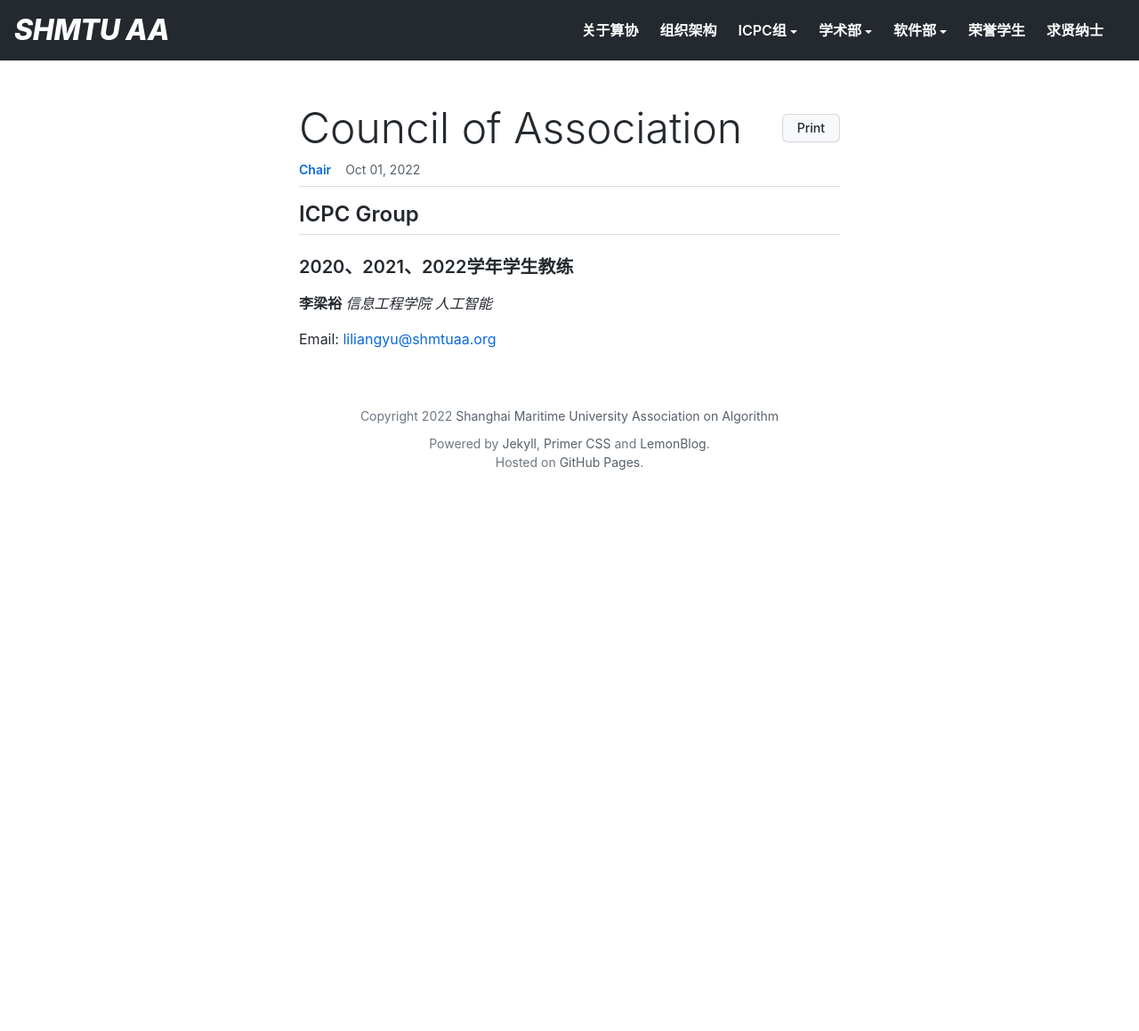
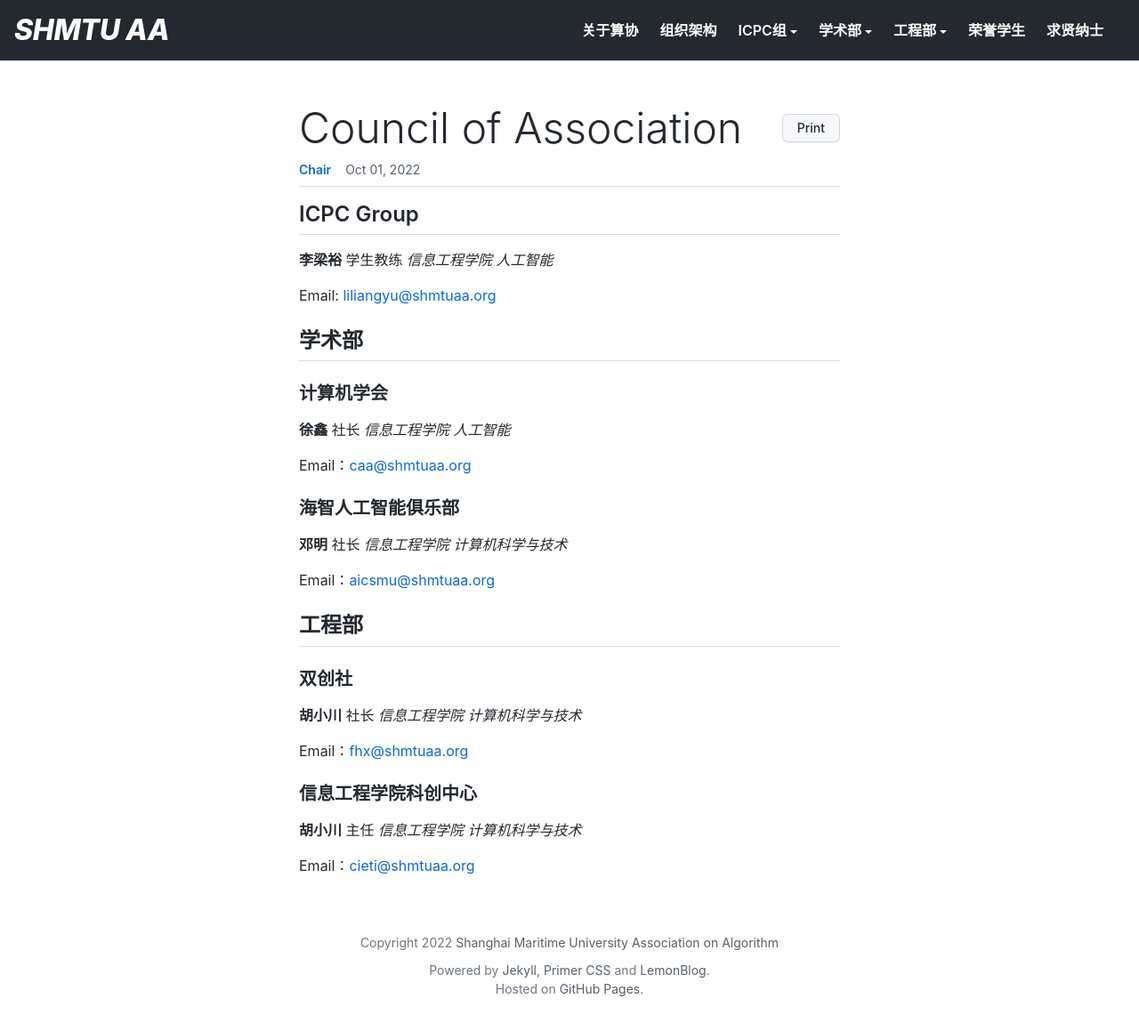
Before and after one commit to shmtuaa/shmtuaa.org, a Jekyll site: the page built from _posts/2022-10-01-MAIN-council.md, in a window 1280 px wide and 1162 px high. Shown: the top 1159 px of the window at 89% size. Built offline with Jekyll 4.4.1, drawn with Linux system fonts in a browser that asks for light colours.

Commit message:
Update naming

```diff
--- a/_includes/header.html
+++ b/_includes/header.html
@@ -41,7 +41,7 @@
     <div class="Header-item mr-4 hide-sm hide-md hide-lg">
         <details class="dropdown details-reset details-overlay d-inline-block">
             <summary class="Header-link f4 d-inline" aria-haspopup="true">
-                软件部
+                工程部
                 <div class="dropdown-caret"></div>
             </summary>
 
@@ -80,7 +80,7 @@
                 <li><a class="dropdown-item" href="{{ site.baseurl }}/academic">简介</a></li>
                 <li><a class="dropdown-item" href="{{ site.baseurl }}/caa">计算机学会</a></li>
                 <li><a class="dropdown-item" href="{{ site.baseurl }}/aicsmu">海智AI</a></li>
-                <div class="dropdown-header">软件部</div>
+                <div class="dropdown-header">工程部</div>
                 <li><a class="dropdown-item" href="{{ site.baseurl }}/software">简介</a></li>
                 <li><a class="dropdown-item" href="{{ site.baseurl }}/fhx">双创社</a></li>
                 <li><a class="dropdown-item" href="{{ site.baseurl }}/cieti">信工科创</a></li>
--- a/_posts/2022-10-01-MAIN-council.md
+++ b/_posts/2022-10-01-MAIN-council.md
@@ -8,8 +8,36 @@ excerpt: 这里展示了组织的评议协商过程中的主要参与者
 
 ## ICPC Group
 
-### 2020、2021、2022学年学生教练
-
-**李梁裕** _信息工程学院 人工智能_
+**李梁裕** 学生教练 _信息工程学院 人工智能_
 
 Email: [liliangyu@shmtuaa.org](mailto:liliangyu@shmtuaa.org)
+
+
+## 学术部
+
+### 计算机学会
+
+**徐鑫** 社长 _信息工程学院 人工智能_
+
+Email：[caa@shmtuaa.org](mailto:caa@shmtuaa.org)
+
+### 海智人工智能俱乐部
+
+**邓明** 社长 _信息工程学院 计算机科学与技术_
+
+Email：[aicsmu@shmtuaa.org](mailto:aicsmu@shmtuaa.org)
+
+
+## 工程部
+
+### 双创社
+
+**胡小川** 社长 _信息工程学院 计算机科学与技术_
+
+Email：[fhx@shmtuaa.org](mailto:fhx@shmtuaa.org)
+
+### 信息工程学院科创中心
+
+**胡小川** 主任 _信息工程学院 计算机科学与技术_
+
+Email：[cieti@shmtuaa.org](mailto:cieti@shmtuaa.org)
```
Also changed, not shown: _data/people.yml (+4 -4 lines), _posts/2022-10-01-ENG-description.md (renamed from _posts/2022-10-01-SOFT-description.md, +5 -5 lines), _posts/2022-10-01-ICPC-contest-record.md (+2 -2 lines), _posts/2022-10-01-ACA-description.md (renamed from _posts/2022-10-01-ACAD-description.md).
